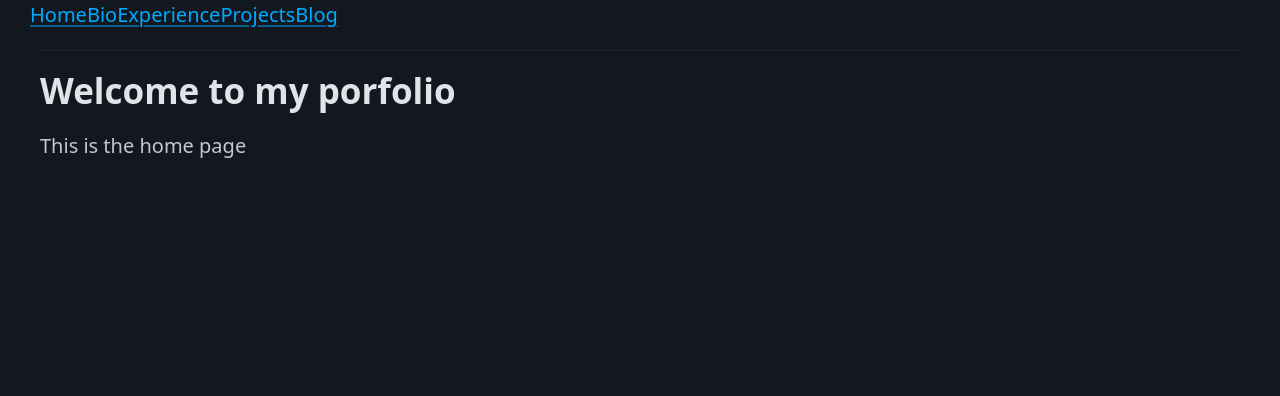
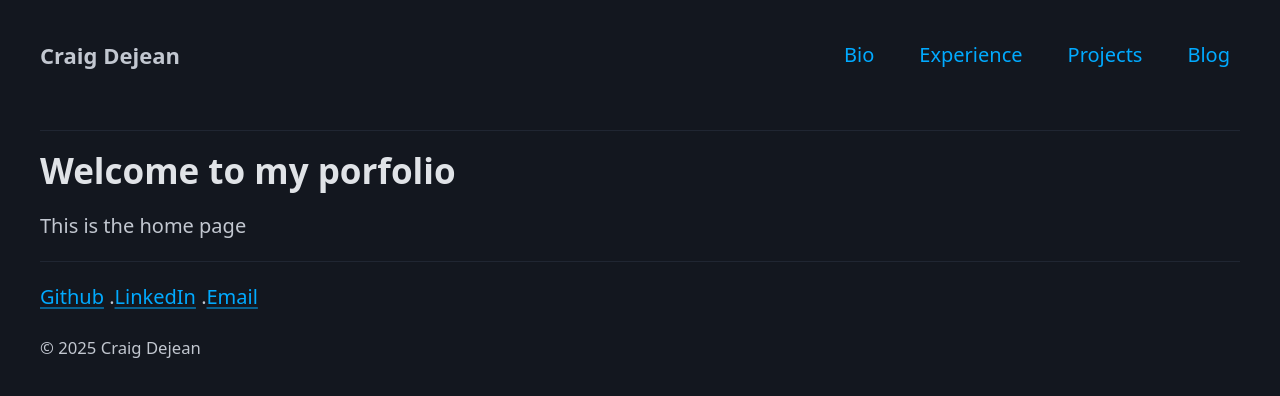
Before and after one commit to craig91/portfolio, a React (Vite) app in the folder frontend/: page / in a window 1280 px wide. Shown: the top 396 px of the page. Built offline with nearby package versions, Linux system fonts and the light colour scheme.

Commit message:
updated nav bar styles

```diff
--- a/frontend/index.html
+++ b/frontend/index.html
@@ -3,6 +3,7 @@
   <head>
     <meta charset="UTF-8" />
     <link rel="icon" href="./public/favicon.ico" />
+    <link href="https://fonts.googleapis.com/css2?family=Fira+Code:wght@400;600&display=swap" rel="stylesheet" />
     <meta name="viewport" content="width=device-width, initial-scale=1.0" />
     <title>Craig Dejean</title>
   </head>
--- a/frontend/src/components/layout.jsx
+++ b/frontend/src/components/layout.jsx
@@ -3,7 +3,11 @@ import { Link, Outlet } from 'react-router-dom';
 function Layout() {
     return (
         <main className='container'>
-             <nav>
+             {/* <nav>
+                <ul>
+                     <li><strong>Craig Dejean</strong></li>
+                </ul>
+
                 <ul>
                     <Link to="/">Home</Link>
                     <Link to="/bio">Bio</Link>
@@ -11,10 +15,33 @@ function Layout() {
                     <Link to="/projects">Projects</Link>
                     <Link to="/blog">Blog</Link>
                 </ul>
+            </nav> */}
+
+                <nav style={{ display: "flex", justifyContent: "space-between", alignItems: "center", padding: "1rem 0" }}>
+                 <div style={{ fontWeight: "600", fontSize: "1.1rem" }}>
+                    <Link to="/" style={{ textDecoration: "none", color: "inherit" }}>
+                        Craig Dejean
+                     </Link>
+                </div>
+                 <ul style={{ display: "flex", gap: "1.25rem", margin: 0, listStyle: "none", padding: 0 }}>
+                     <li><Link to="/bio">Bio</Link></li>
+                     <li><Link to="/experience">Experience</Link></li>
+                     <li><Link to="/projects">Projects</Link></li>
+                     <li><Link to="/blog">Blog</Link></li>
+                </ul>
                 </nav>
 
                 <hr />
                 <Outlet />
+                <footer>
+                    <hr />
+                    <p>
+                        <a href="https://github.com/craig91" target='__blank' rel='noopener noreferrer'>Github</a> .{""}
+                        <a href="https://www.linkedin.com/in/craigdejean/" target='__blank' rel='noopener noreferrer'>LinkedIn</a> .{""}
+                        <a href="mailto:cdejeantsuno@icloud.com">Email</a>
+                    </p>
+                    <p><small>&copy; {new Date().getFullYear()} Craig Dejean</small></p>
+                </footer>
         </main>
 
 
--- a/frontend/src/index.css
+++ b/frontend/src/index.css
@@ -2,7 +2,7 @@
 
 
 :root {
-  font-family: system-ui, Avenir, Helvetica, Arial, sans-serif;
+  font-family: 'Fira Code', monospace;
   line-height: 1.5;
   font-weight: 400;
 
@@ -31,7 +31,14 @@ body {
   place-items: center;
   min-width: 320px;
   min-height: 100vh;
+  /* font-family: 'Fira Code', monospace; */
 }
+
+nav a:hover {
+  color: #8be9fd;
+  transition: color 0.2s ease;
+}
+
 
 h1 {
   font-size: 3.2em;
```
Lines whose indentation alone changed are shown as unchanged.
